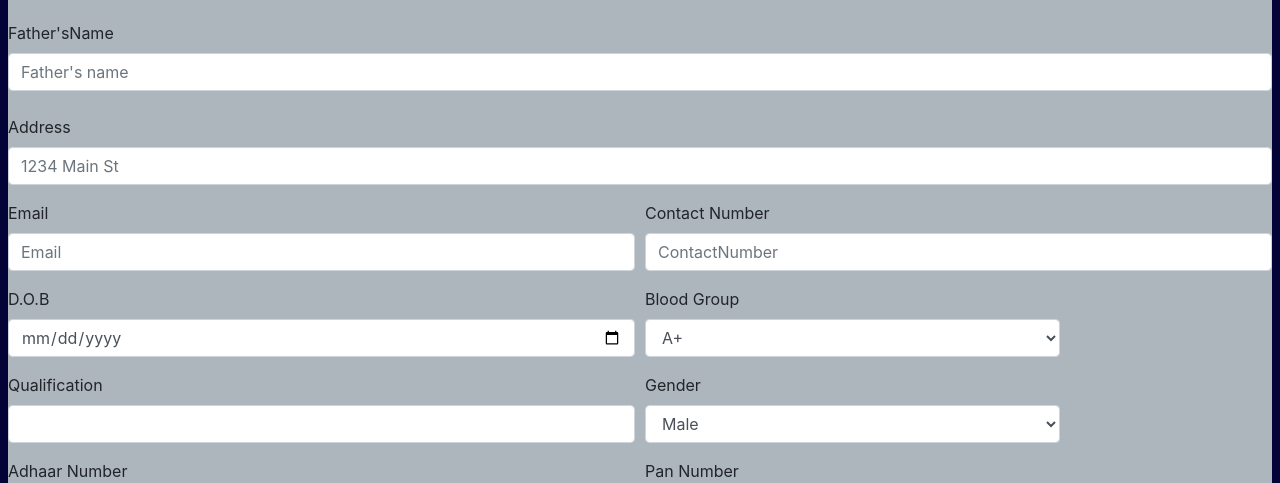
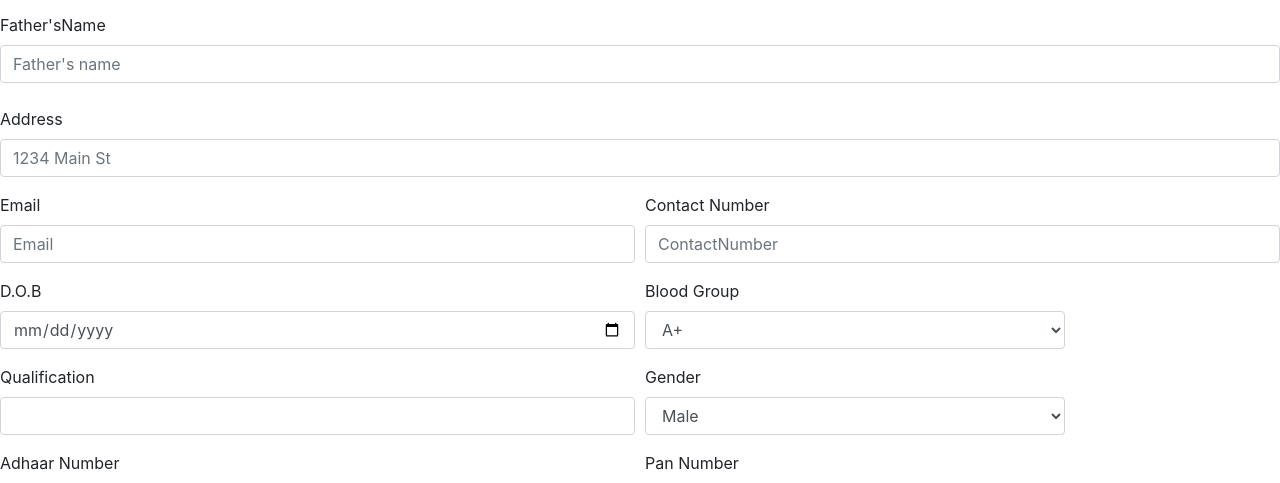
Before and after one commit to Awaizpasha12/register, a plain HTML site: page form.html in a window 1280 px wide. Shown: the part 617-1100 px from the top of the page. Drawn offline with nearby package versions, Linux system fonts and the light colour scheme.

Commit message:
Update form.css

```diff
--- a/form.css
+++ b/form.css
@@ -1,6 +1,8 @@
 #logo{
-    background-color:#adb5bd;
     border:1vh solid rgb(3, 3, 56)
+        background-image:url("logo.JPG");
+    background-repeat:no-repeat;
+    background-size:100vw 100vh;
 
 }
 #logo img{
```
